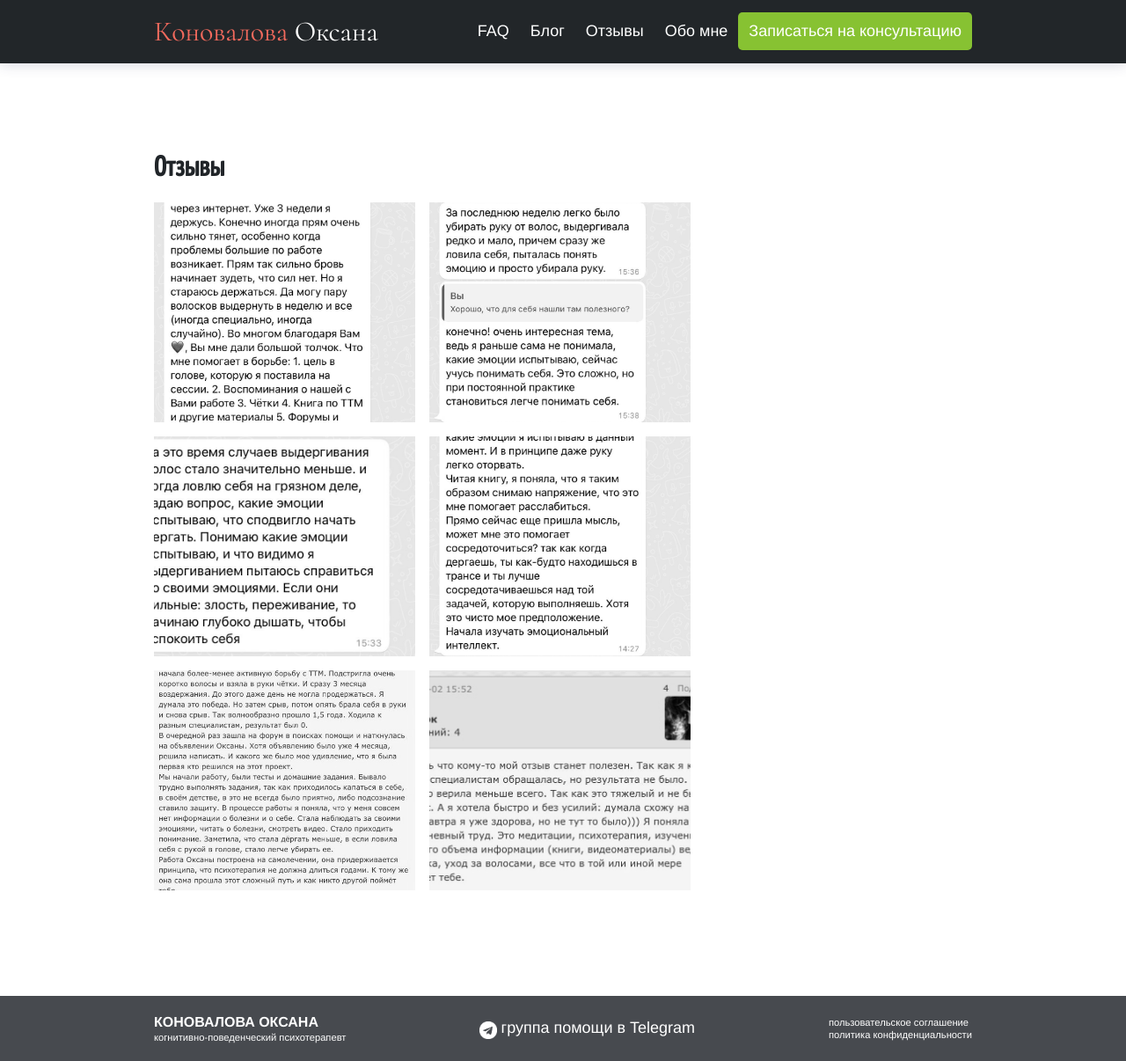
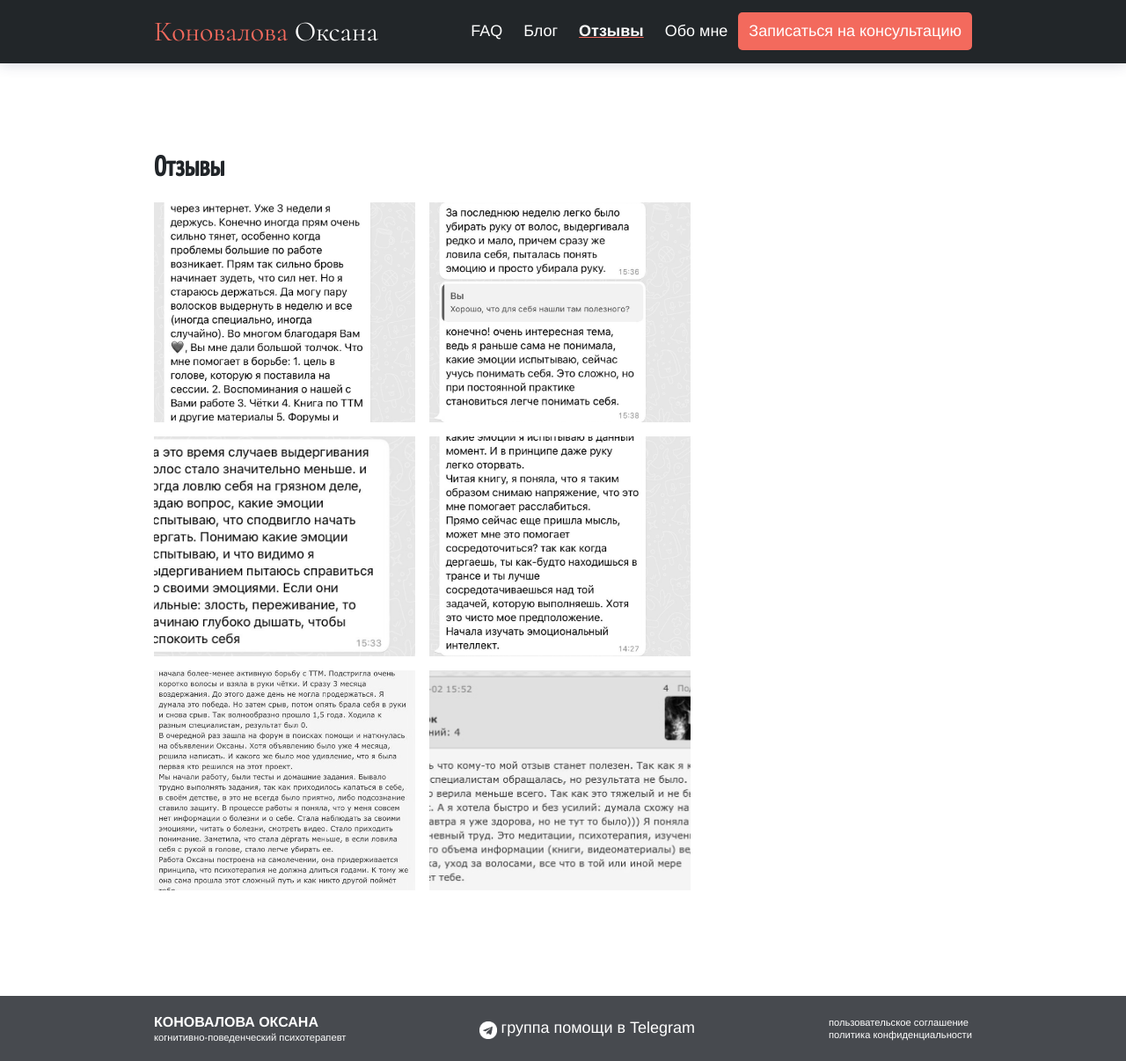
Before and after one commit to ttm-help/ttm-help.github.io, a Jekyll site: the page built from feedback.md, in a window 1280 px wide and 1206 px high. Shown: the whole window at 88% size. Built offline with Jekyll 4.4.1, drawn with Linux system fonts in a browser that asks for light colours.

Commit message:
change favicon and second colour of the site colour scheme

```diff
--- a/_layouts/default.html
+++ b/_layouts/default.html
@@ -18,10 +18,9 @@
             {% endif %}"/>
     <meta name="viewport" content="width=device-width, initial-scale=1"/>
 
-    <link rel="apple-touch-icon" sizes="180x180" href="/apple-touch-icon.png">
-    <link rel="icon" type="image/png" sizes="32x32" href="/favicon-32x32.png">
-    <link rel="icon" type="image/png" sizes="16x16" href="/favicon-16x16.png">
-
+    <link rel="icon" type="image/png" sizes="16x16" href="/images/logo/favicon-16x16.png">
+    <link rel="icon" type="image/png" sizes="32x32" href="/images/logo/favicon-32x32.png">
+    <link rel="apple-touch-icon" sizes="180x180" href="/images/logo/apple-touch-icon.png">
 
     <!-- Google Fonts CDN -->
     <link rel="preconnect" href="https://fonts.googleapis.com">
--- a/_layouts/home.html
+++ b/_layouts/home.html
@@ -61,8 +61,8 @@
             <div class="pt-1">
                 <a class="button"
                    style="
-                   font-size: 12px;
-                   background-color: #87c232"
+                   font-weight: bold;
+                   font-size: 11px;"
                    href="/contact">Записаться на диагностическую консультацию</a>
             </div>
 
--- a/_sass/components/_main-menu-mobile.scss
+++ b/_sass/components/_main-menu-mobile.scss
@@ -63,8 +63,8 @@
       }
 
       &:last-child {
-        background-color: $secondary;
-        border: 0 solid $secondary;
+        background-color: $primary;
+        border: 0 solid $primary;
         border-radius: 5px;
       }
     }
--- a/_sass/components/_main-menu.scss
+++ b/_sass/components/_main-menu.scss
@@ -31,7 +31,7 @@
         > a {
           font-weight: bold;
           text-decoration: underline;
-          text-decoration-color: $secondary;
+          text-decoration-color: $primary;
 
           &:hover {
             text-decoration: none;
@@ -41,8 +41,8 @@
       }
 
       &:last-child {
-        background-color: $secondary;
-        border: 0 solid $secondary;
+        background-color: $primary;
+        border: 0 solid $primary;
         border-radius: 5px;
       }
     }
--- a/assets/css/style.scss
+++ b/assets/css/style.scss
@@ -4,7 +4,7 @@
 // Colors
 $primary: #f36a5d;
 $primary-dark: #222629;
-$secondary: #87c232;
+$secondary: #56bcec;
 $black: #2f2f41;
 $white: #ffffff;
 $white-offset: #e9e9e7;
--- a/feedback.md
+++ b/feedback.md
@@ -2,5 +2,5 @@
 title: Отзывы
 layout: feedback
 description: "Отзывы клиентов"
-permalink: "/feedback/"
+permalink: "/feedback"
 ---
```
Also changed, not shown: apple-touch-icon.png (deleted), favicon-16x16.png (deleted), favicon-32x32.png (deleted), favicon.ico (deleted), images/logo/apple-touch-icon.png (added), images/logo/favicon-16x16.png (added), images/logo/favicon-32x32.png (added), images/logo/mobile-logo.png.
